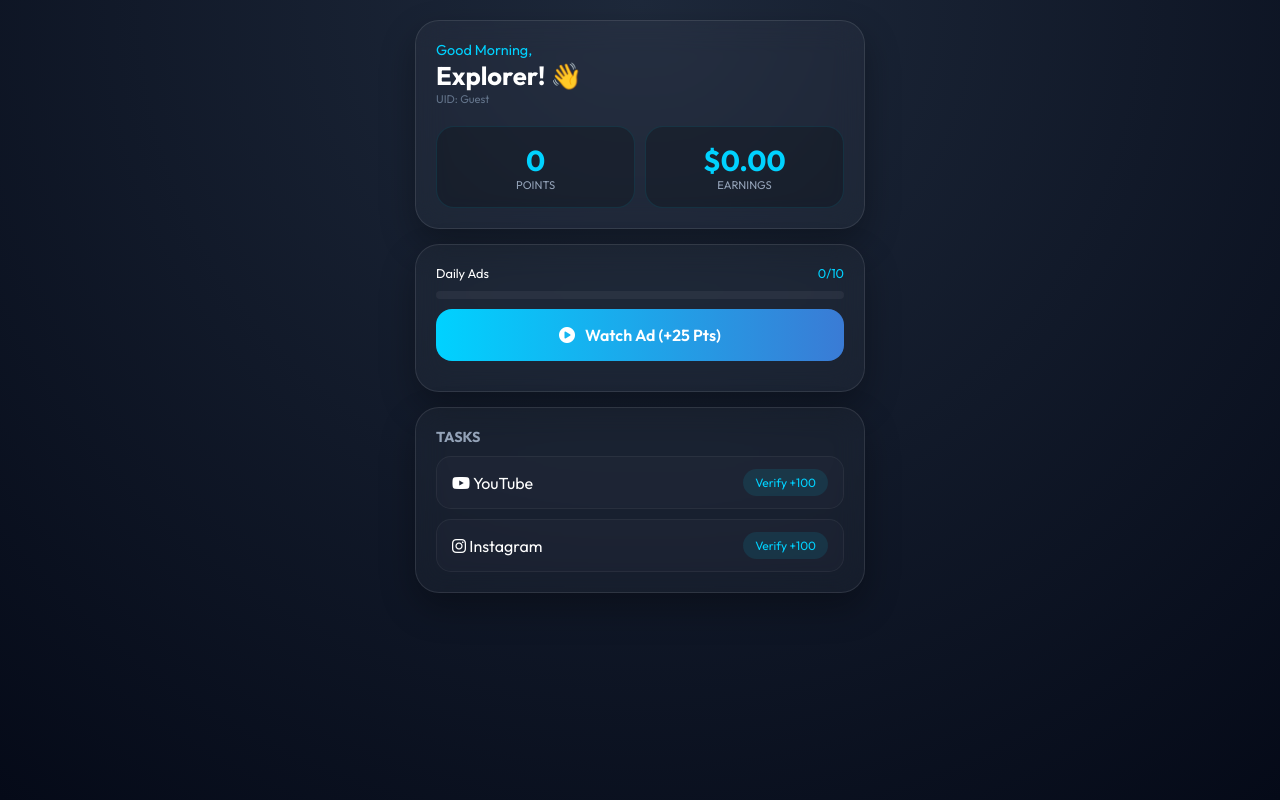
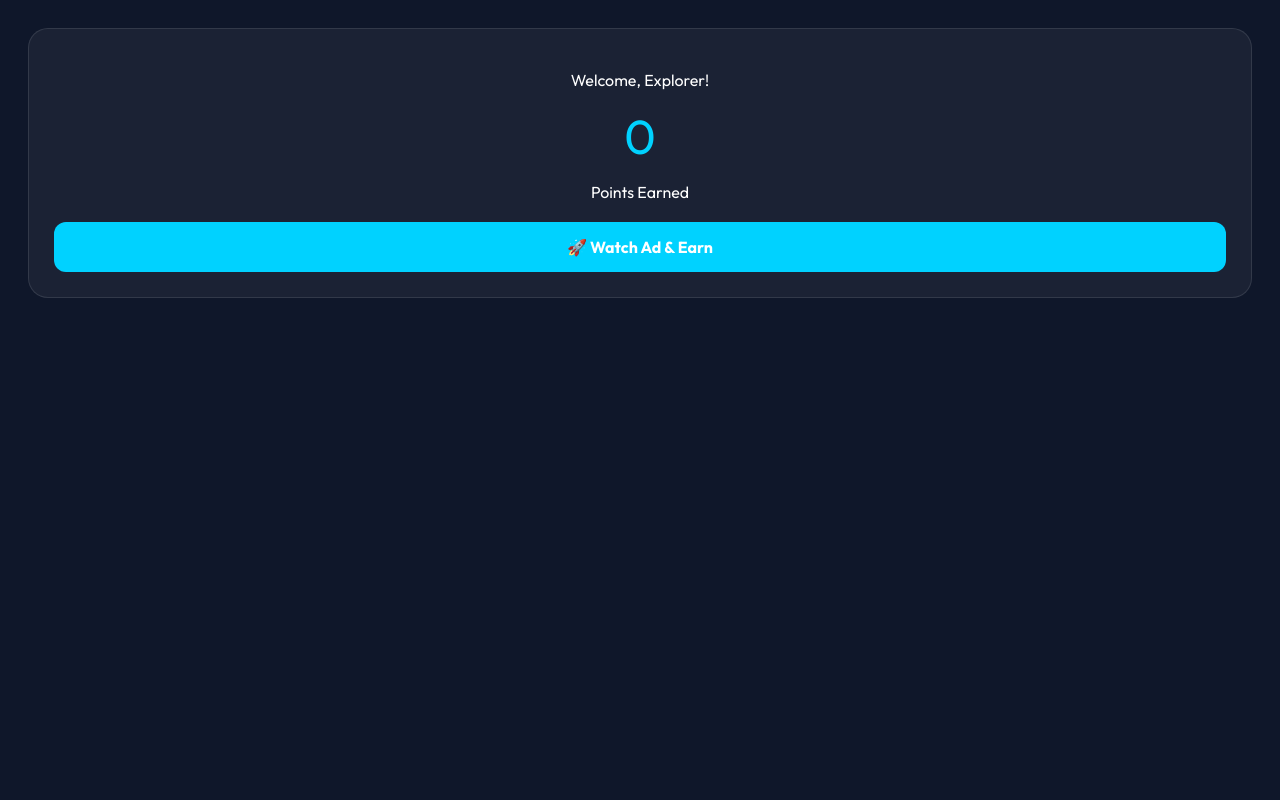
Before and after one commit to maheshkumar083014-spec/Ultimate-Media-Search-Bot, a Flask app: page /dashboard in a window 1280 px wide. Run offline with Flask 3, Linux system fonts and the light colour scheme; some libraries are stand-ins or nearby versions.

Commit message:
Update dashboard.html

```diff
--- a/templates/dashboard.html
+++ b/templates/dashboard.html
@@ -2,95 +2,28 @@
 <html lang="en">
 <head>
     <meta charset="UTF-8">
-    <meta name="viewport" content="width=device-width, initial-scale=1.0, user-scalable=no">
-    <title>EarnFlow Premium</title>
-    <link href="https://fonts.googleapis.com/css2?family=Outfit:wght@300;400;600;700&display=swap" rel="stylesheet">
-    <link rel="stylesheet" href="https://cdnjs.cloudflare.com/ajax/libs/font-awesome/6.0.0-beta3/css/all.min.css">
-    <script src="https://www.gstatic.com/firebasejs/10.8.0/firebase-app-compat.js"></script>
-    <script src="https://www.gstatic.com/firebasejs/10.8.0/firebase-database-compat.js"></script>
+    <meta name="viewport" content="width=device-width, initial-scale=1.0">
+    <title>Earn Bot</title>
+    <link href="https://fonts.googleapis.com/css2?family=Outfit:wght@400;700&display=swap" rel="stylesheet">
     <style>
-        :root { --primary: #00d2ff; --secondary: #3a7bd5; --bg: #050a18; }
-        * { margin: 0; padding: 0; box-sizing: border-box; font-family: 'Outfit', sans-serif; }
-        body { background: radial-gradient(circle at top, #1e293b, #050a18); color: white; min-height: 100vh; display: flex; justify-content: center; padding: 20px; }
-        .app-container { width: 100%; max-width: 450px; display: flex; flex-direction: column; gap: 15px; }
-        .card { background: rgba(255, 255, 255, 0.03); backdrop-filter: blur(15px); border: 1px solid rgba(255, 255, 255, 0.1); border-radius: 24px; padding: 20px; box-shadow: 0 15px 35px rgba(0,0,0,0.3); }
-        .welcome-header { text-align: left; }
-        #greeting { color: var(--primary); font-size: 0.9rem; }
-        .user-title { font-size: 1.6rem; font-weight: 700; }
-        .stats-grid { display: grid; grid-template-columns: 1fr 1fr; gap: 10px; margin-top: 20px; }
-        .stat-box { background: rgba(0,0,0,0.2); padding: 15px; border-radius: 18px; text-align: center; border: 1px solid rgba(0, 210, 255, 0.1); }
-        .stat-val { font-size: 1.8rem; font-weight: 700; color: var(--primary); }
-        .stat-label { font-size: 0.7rem; color: #94a3b8; text-transform: uppercase; }
-        .bar-bg { background: rgba(255,255,255,0.05); height: 8px; border-radius: 10px; margin: 10px 0; overflow: hidden; }
-        .bar-fill { height: 100%; background: var(--primary); width: 0%; transition: 0.5s; box-shadow: 0 0 10px var(--primary); }
-        .btn-main { width: 100%; padding: 16px; border-radius: 16px; border: none; background: linear-gradient(90deg, var(--primary), var(--secondary)); color: white; font-weight: 600; font-size: 1rem; cursor: pointer; display: flex; align-items: center; justify-content: center; gap: 10px; }
-        .task-item { background: rgba(255,255,255,0.02); padding: 12px 15px; border-radius: 15px; display: flex; justify-content: space-between; align-items: center; border: 1px solid rgba(255,255,255,0.05); margin-top: 10px; }
-        .verify-badge { font-size: 0.75rem; padding: 6px 12px; border-radius: 50px; background: rgba(0, 210, 255, 0.1); color: var(--primary); cursor: pointer; }
+        body { background: #0f172a; color: white; font-family: 'Outfit', sans-serif; text-align: center; padding: 20px; }
+        .card { background: rgba(255,255,255,0.05); border-radius: 20px; padding: 25px; border: 1px solid rgba(255,255,255,0.1); }
+        .btn { background: #00d2ff; color: white; padding: 15px; border-radius: 12px; display: block; text-decoration: none; margin-top: 20px; font-weight: bold; }
+        .points { font-size: 3rem; color: #00d2ff; margin: 10px 0; }
     </style>
 </head>
 <body>
-<div class="app-container">
     <div class="card">
-        <div class="welcome-header">
-            <p id="greeting">Loading...</p>
-            <h2 class="user-title">{{ user_name }}! 👋</h2>
-            <p style="font-size: 0.7rem; color: #64748b;">UID: {{ uid }}</p>
-        </div>
-        <div class="stats-grid">
-            <div class="stat-box"><div class="stat-val" id="pointsVal">{{ pts }}</div><div class="stat-label">Points</div></div>
-            <div class="stat-box"><div class="stat-val" id="cashVal">$0.00</div><div class="stat-label">Earnings</div></div>
-        </div>
+        <p>Welcome, {{ user_name }}!</p>
+        <div class="points" id="pts">{{ pts }}</div>
+        <p>Points Earned</p>
+        <a href="#" class="btn" onclick="watchAd()">🚀 Watch Ad & Earn</a>
     </div>
-    <div class="card">
-        <div style="display: flex; justify-content: space-between; font-size: 0.8rem;"><span>Daily Ads</span><span id="adRatio" style="color: var(--primary);">0/10</span></div>
-        <div class="bar-bg"><div class="bar-fill" id="adBar"></div></div>
-        <button class="btn-main" id="adBtn" onclick="startAdTimer()"><i class="fas fa-play-circle"></i> Watch Ad (+25 Pts)</button>
-        <p id="timerMsg" style="text-align: center; font-size: 0.75rem; margin-top: 10px; color: #64748b;"></p>
-    </div>
-    <div class="card">
-        <h3 style="font-size: 0.9rem; color: #94a3b8; margin-bottom: 5px;">TASKS</h3>
-        <div class="task-item"><span><i class="fab fa-youtube"></i> YouTube</span><div class="verify-badge" onclick="handleSocial('youtube', 'https://www.youtube.com/@Instagrampost1')">Verify +100</div></div>
-        <div class="task-item"><span><i class="fab fa-instagram"></i> Instagram</span><div class="verify-badge" onclick="handleSocial('instagram', 'https://www.instagram.com/digital_rockstar_m')">Verify +100</div></div>
-    </div>
-</div>
-<script>
-    const firebaseConfig = { apiKey: "AIzaSyD50eWvysruXgtgpDhhCVE2zdbSbLkFBwk", authDomain: "ultimatemediasearch.firebaseapp.com", databaseURL: "https://ultimatemediasearch-default-rtdb.asia-southeast1.firebasedatabase.app/", projectId: "ultimatemediasearch", storageBucket: "ultimatemediasearch.appspot.com", messagingSenderId: "123003124713", appId: "1:123003124713:web:c738c97b2772b112822978" };
-    firebase.initializeApp(firebaseConfig);
-    const db = firebase.database();
-    const userId = "{{ uid }}";
-
-    const hr = new Date().getHours();
-    document.getElementById('greeting').innerText = hr < 12 ? "Good Morning," : hr < 17 ? "Good Afternoon," : "Good Evening,";
-
-    db.ref('users/' + userId).on('value', (s) => {
-        const d = s.val() || { pts: 0, ads: 0 };
-        document.getElementById('pointsVal').innerText = d.pts;
-        document.getElementById('cashVal').innerText = "$" + (d.pts / 100).toFixed(2);
-        document.getElementById('adRatio').innerText = (d.ads || 0) + "/10";
-        document.getElementById('adBar').style.width = ((d.ads || 0) * 10) + "%";
-        if((d.ads || 0) >= 10) document.getElementById('adBtn').disabled = true;
-    });
-
-    function startAdTimer() {
-        window.open("{{ ad_link }}", '_blank');
-        let s = 30;
-        const b = document.getElementById('adBtn');
-        b.disabled = true;
-        const t = setInterval(() => {
-            s--;
-            document.getElementById('timerMsg').innerText = `Claiming in ${s}s...`;
-            if(s <= 0) { clearInterval(t); updateDB(25, true); b.disabled = false; document.getElementById('timerMsg').innerText = "Points Added!"; }
-        }, 1000);
-    }
-
-    function handleSocial(p, l) { window.open(l, '_blank'); setTimeout(() => updateDB(100, false), 5000); }
-
-    function updateDB(a, isAd) {
-        db.ref('users/' + userId).transaction(c => {
-            if(c) { c.pts = (c.pts || 0) + a; if(isAd) c.ads = (c.ads || 0) + 1; }
-            return c;
-        });
-    }
-</script>
+    <script>
+        function watchAd() {
+            window.open("https://horizontallyresearchpolar.com/r0wbx3kyf?key=8b0a2298684c7cea730312add326101b", "_blank");
+            alert("Stay for 30s to claim rewards!");
+        }
+    </script>
 </body>
 </html>
```
